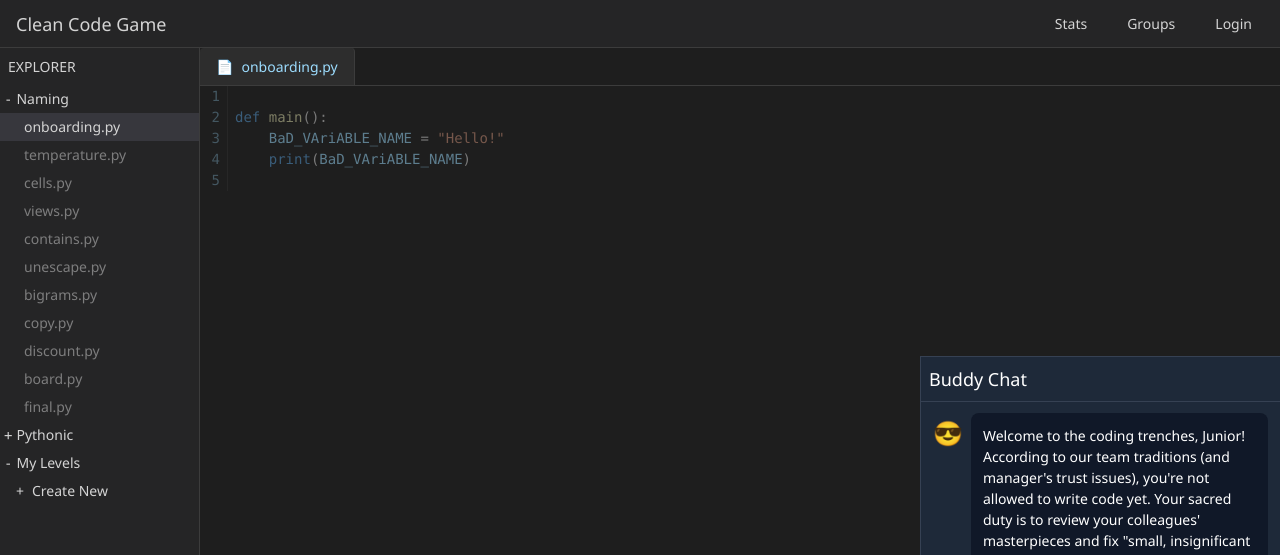
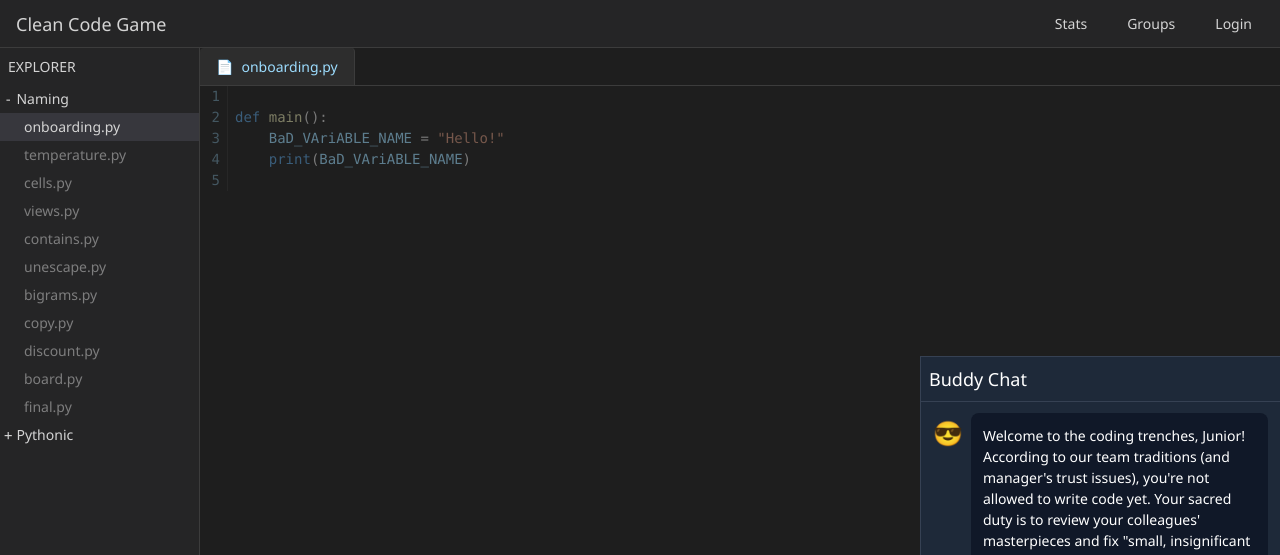
Before and after one commit to cleanpygame/cleanpygame, a React (Vite) app in the folder web/: page / in a window 1280 px wide. Shown: the top 555 px of the page. Built offline with nearby package versions, Linux system fonts and the light colour scheme; no server answers.

Commit message:
Show "My Levels" topic in SidebarNavigation only in debug mode

```diff
--- a/web/src/components/SidebarNavigationContainer.tsx
+++ b/web/src/components/SidebarNavigationContainer.tsx
@@ -3,6 +3,7 @@ import {useNavigate} from 'react-router-dom';
 import {GameStateContext} from '../reducers';
 import {loadLevel} from '../reducers/actionCreators';
 import {TopicItem} from './TopicItem';
+import {isDebugModeEnabled} from '../utils/debugUtils';
 
 /**
  * Sidebar navigation component showing topics and levels
@@ -53,7 +54,8 @@ export function SidebarNavigationContainer(): React.ReactElement {
                     />
                 ))}
 
-                {/* My Levels topic */}
+                {/* My Levels topic - only shown in debug mode */}
+                {isDebugModeEnabled() && (
                     <div className="">
                         <div
                             className="flex items-center p-1 cursor-pointer"
@@ -80,6 +82,7 @@ export function SidebarNavigationContainer(): React.ReactElement {
                             </div>
                         )}
                     </div>
+                )}
 
                 {state.topics.length === 0 && (
                     <div className="p-2 text-[#888888]">Loading...</div>
```
Lines whose indentation alone changed are shown as unchanged.
